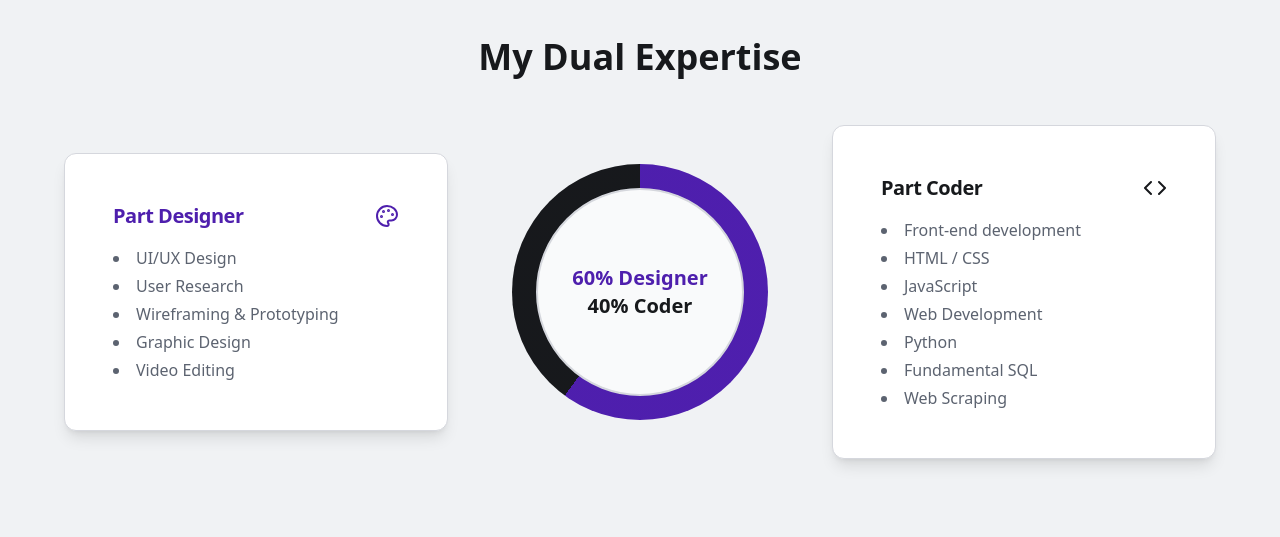
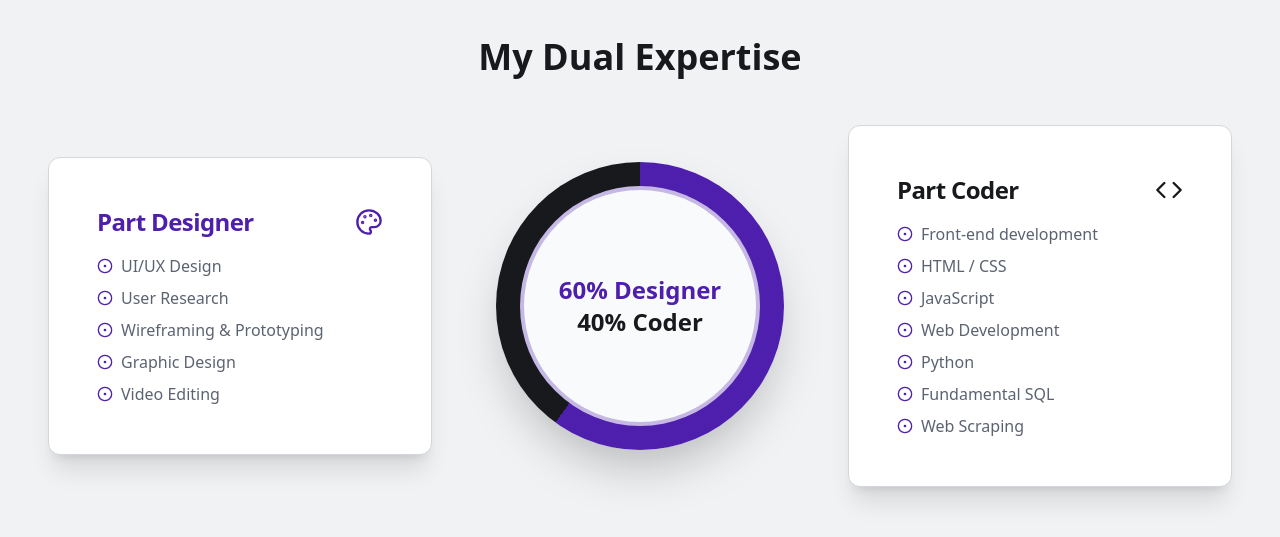
Before and after one commit to Rifallll/portofolio, a React (Vite) app: page /about in a window 1280 px wide. Shown: the part 1340-1877 px from the top of the page. Built offline with nearby package versions, Linux system fonts and the light colour scheme.

Commit message:
[dyad] Memperbarui tampilan bagian 'My Dual Expertise' agar lebih mewah dan modern - wrote 1 file(s) + extra files edited outside of Dyad

```diff
--- a/src/components/RoleSplitSection.tsx
+++ b/src/components/RoleSplitSection.tsx
@@ -2,7 +2,7 @@
 
 import React from "react";
 import { Card, CardContent, CardHeader, CardTitle } from "@/components/ui/card";
-import { Palette, Code, LucideIcon } from "lucide-react";
+import { Palette, Code, LucideIcon, CircleDot } from "lucide-react"; // Import CircleDot for custom bullet points
 import { motion } from "framer-motion";
 
 interface ExpertiseItem {
@@ -33,9 +33,9 @@ const expertiseData: ExpertiseItem[] = [
     list: [
       "Front-end development",
       "HTML / CSS",
-      "JavaScript", // Diperbarui
+      "JavaScript",
       "Web Development",
-      "Python", // Diperbarui
+      "Python",
       "Fundamental SQL",
       "Web Scraping",
     ],
@@ -55,7 +55,7 @@ const RoleSplitSection = () => {
     visible: {
       opacity: 1,
       transition: {
-        staggerChildren: 0.05,
+        staggerChildren: 0.08, // Slightly increased stagger for smoother entry
       },
     },
   };
@@ -95,10 +95,10 @@ const RoleSplitSection = () => {
             transition={{ delay: 0.1 }}
             className="w-full max-w-sm"
           >
-            <Card className="p-6 shadow-lg hover:shadow-xl transition-shadow duration-300 bg-card border border-border h-full flex flex-col">
+            <Card className="p-6 shadow-xl hover:shadow-2xl transition-all duration-300 hover:-translate-y-2 hover:scale-[1.02] bg-card border border-border h-full flex flex-col">
               <CardHeader className="flex flex-row items-center justify-between space-y-0 pb-4">
-                <CardTitle className="text-xl font-bold text-primary">{expertiseData[0].title}</CardTitle>
-                <DesignerIcon className="h-6 w-6 text-primary" />
+                <CardTitle className="text-2xl font-bold text-primary">{expertiseData[0].title}</CardTitle>
+                <DesignerIcon className="h-7 w-7 text-primary" />
               </CardHeader>
               <CardContent className="flex-grow">
                 <motion.ul
@@ -106,11 +106,12 @@ const RoleSplitSection = () => {
                   initial="hidden"
                   whileInView="visible"
                   viewport={{ once: true, amount: 0.5 }}
-                  className="list-disc list-inside text-base text-muted-foreground space-y-1"
+                  className="text-base text-muted-foreground space-y-2" // Adjusted spacing
                 >
                   {expertiseData[0].list.map((item, itemIndex) => (
-                    <motion.li key={itemIndex} variants={listItemVariants}>
-                      {item}
+                    <motion.li key={itemIndex} variants={listItemVariants} className="flex items-center">
+                      <CircleDot className="h-4 w-4 text-primary mr-2 flex-shrink-0" /> {/* Custom bullet */}
+                      <span>{item}</span>
                     </motion.li>
                   ))}
                 </motion.ul>
@@ -126,16 +127,16 @@ const RoleSplitSection = () => {
             viewport={{ once: true, amount: 0.5 }}
             className="flex justify-center items-center w-full lg:w-auto"
           >
-            <div className="relative w-64 h-64 rounded-full bg-secondary flex items-center justify-center text-foreground font-semibold text-lg shadow-inner">
+            <div className="relative w-72 h-72 rounded-full bg-secondary flex items-center justify-center text-foreground font-semibold text-lg shadow-2xl"> {/* Increased size, stronger shadow */}
               <div
                 className="absolute inset-0 rounded-full"
                 style={{
                   background: `conic-gradient(${conicGradientStops})`,
                 }}
               ></div>
-              <div className="absolute w-52 h-52 rounded-full bg-background z-10 flex flex-col items-center justify-center border-2 border-border">
-                <span className="text-primary text-xl font-bold text-center">60% Designer</span>
-                <span className="text-foreground text-xl font-bold text-center">40% Coder</span>
+              <div className="absolute w-60 h-60 rounded-full bg-background z-10 flex flex-col items-center justify-center border-4 border-primary/30 animate-pulse-slow"> {/* Increased inner circle, added pulse animation */}
+                <span className="text-primary text-2xl font-extrabold text-center">60% Designer</span> {/* Enhanced typography */}
+                <span className="text-foreground text-2xl font-extrabold text-center">40% Coder</span> {/* Enhanced typography */}
               </div>
             </div>
           </motion.div>
@@ -149,10 +150,10 @@ const RoleSplitSection = () => {
             transition={{ delay: 0.3 }}
             className="w-full max-w-sm"
           >
-            <Card className="p-6 shadow-lg hover:shadow-xl transition-shadow duration-300 bg-card border border-border h-full flex flex-col">
+            <Card className="p-6 shadow-xl hover:shadow-2xl transition-all duration-300 hover:-translate-y-2 hover:scale-[1.02] bg-card border border-border h-full flex flex-col">
               <CardHeader className="flex flex-row items-center justify-between space-y-0 pb-4">
-                <CardTitle className="text-xl font-bold text-foreground">{expertiseData[1].title}</CardTitle>
-                <CoderIcon className="h-6 w-6 text-foreground" />
+                <CardTitle className="text-2xl font-bold text-foreground">{expertiseData[1].title}</CardTitle>
+                <CoderIcon className="h-7 w-7 text-foreground" />
               </CardHeader>
               <CardContent className="flex-grow">
                 <motion.ul
@@ -160,11 +161,12 @@ const RoleSplitSection = () => {
                   initial="hidden"
                   whileInView="visible"
                   viewport={{ once: true, amount: 0.5 }}
-                  className="list-disc list-inside text-base text-muted-foreground space-y-1"
+                  className="text-base text-muted-foreground space-y-2" // Adjusted spacing
                 >
                   {expertiseData[1].list.map((item, itemIndex) => (
-                    <motion.li key={itemIndex} variants={listItemVariants}>
-                      {item}
+                    <motion.li key={itemIndex} variants={listItemVariants} className="flex items-center">
+                      <CircleDot className="h-4 w-4 text-primary mr-2 flex-shrink-0" /> {/* Custom bullet */}
+                      <span>{item}</span>
                     </motion.li>
                   ))}
                 </motion.ul>
```
